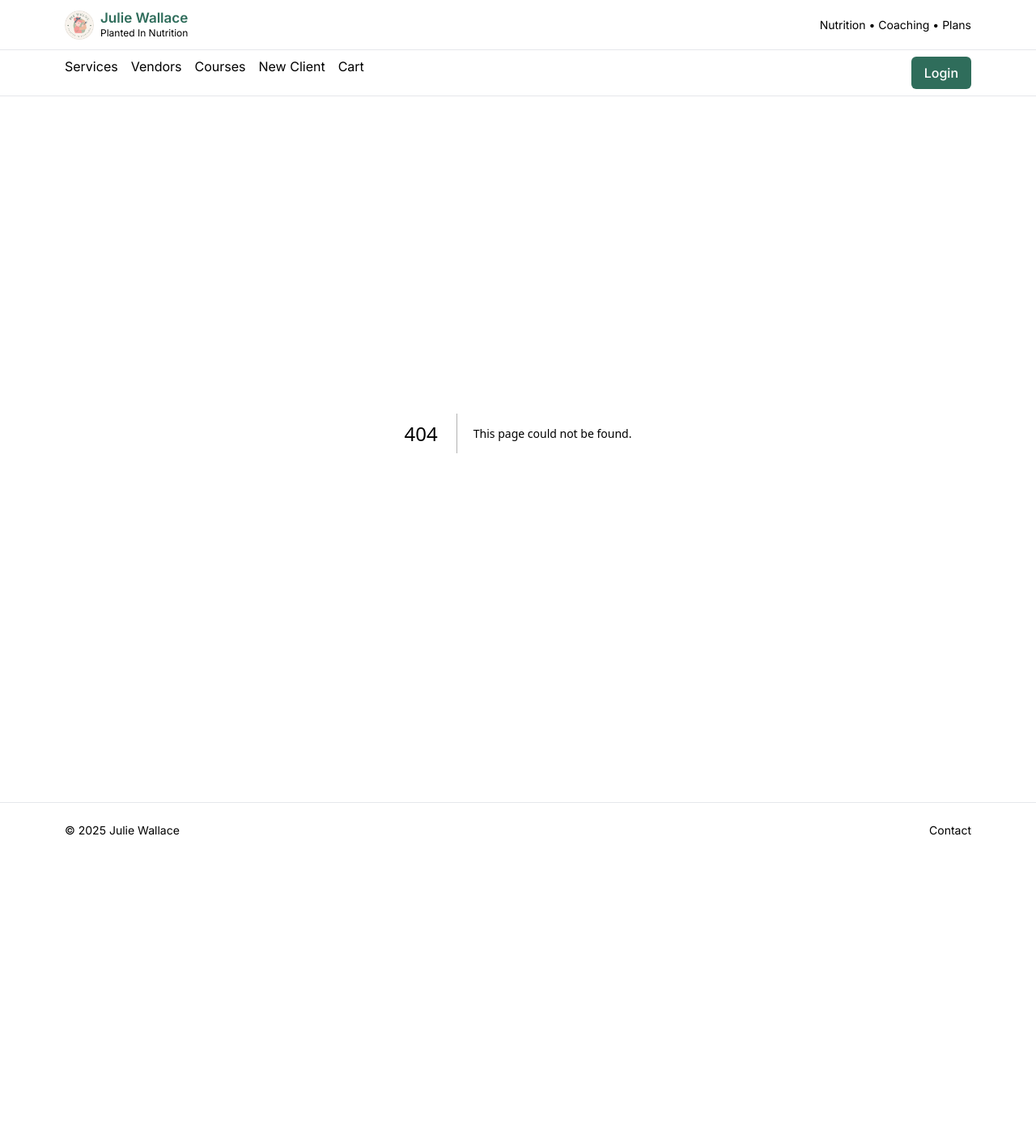
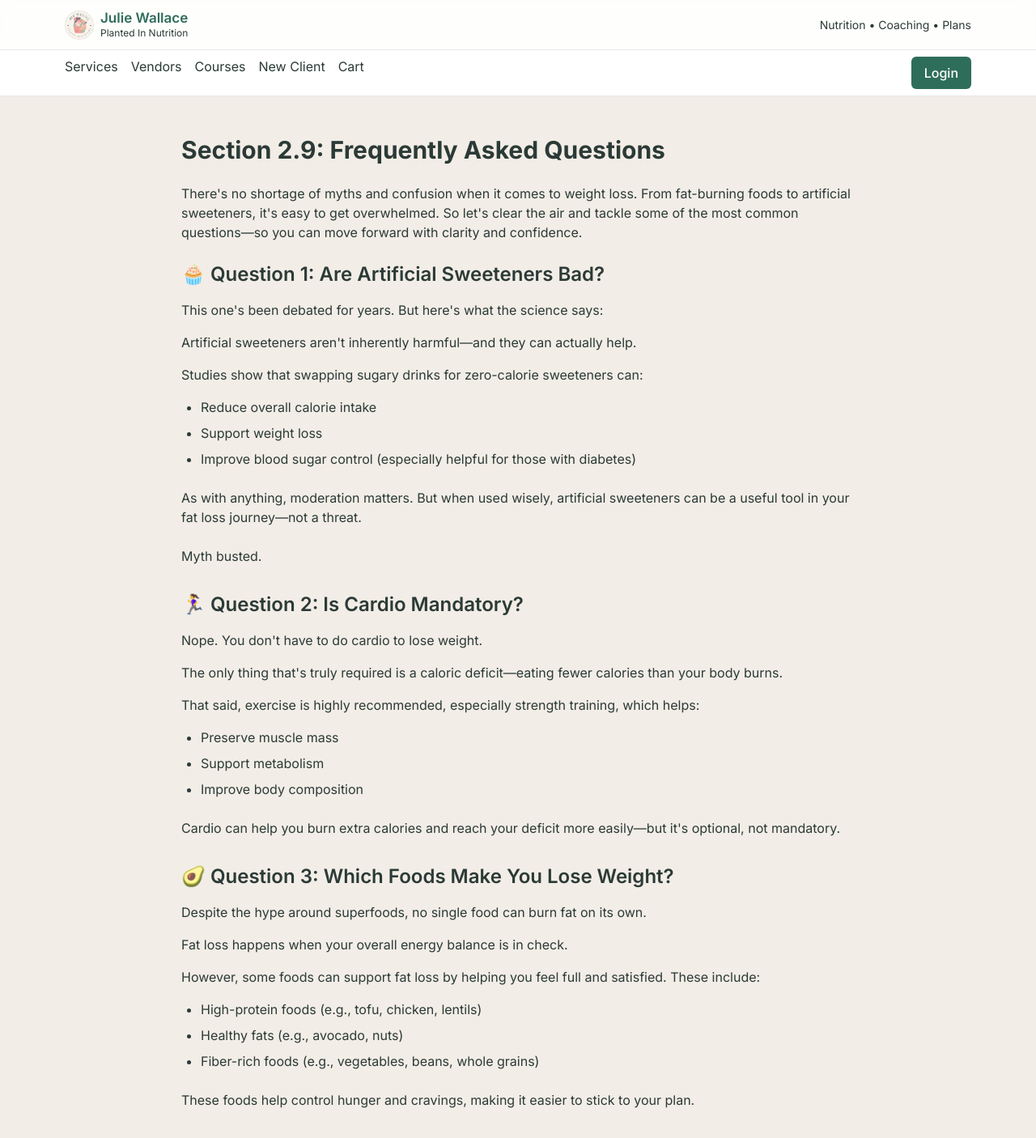
Before and after one commit to mr601s/nutritionist-marketplace-crm, a Next.js app: page /courses/module-2/section-9 in a window 1280 px wide. Before the commit this address had no page. Shown: the top 1406 px of the page at 81% size. Before the commit the page ends 1060 px from the top, so only its background shows below. Built offline with nearby package versions, Linux system fonts and the light colour scheme.

Commit message:
feat: add Section 2.9 Frequently Asked Questions course page.
This page addresses common weight loss myths and questions, providing clarity on topics such as artificial sweeteners, cardio, meal frequency, and supplements.

```diff
--- /dev/null
+++ b/app/courses/module-2/section-9/page.tsx
@@ -0,0 +1,120 @@
+export default function Section29Page() {
+  return (
+    <main className="p-8 max-w-4xl mx-auto">
+      <h1 className="text-3xl font-bold mb-6">
+        Section 2.9: Frequently Asked Questions
+      </h1>
+
+      <p className="mb-6">
+        There{"'"}s no shortage of myths and confusion when it comes to weight loss. From {""} fat-burning foods{""} to artificial sweeteners, it{"'"}s easy to get overwhelmed. So let{"'"}s clear the air and tackle some of the most common questions—so you can move forward with clarity and confidence.
+      </p>
+
+      <h2 className="text-2xl font-semibold mb-4">
+        🧁 Question 1: Are Artificial Sweeteners Bad?
+      </h2>
+      <p className="mb-4">
+        This one{"'"}s been debated for years. But here{"'"}s what the science says:
+      </p>
+      <p className="mb-4">
+        Artificial sweeteners aren{"'"}t inherently harmful—and they can actually help.
+      </p>
+      <p className="mb-4">
+        Studies show that swapping sugary drinks for zero-calorie sweeteners can:
+      </p>
+      <ul className="list-disc pl-6 mb-6 space-y-2">
+        <li>Reduce overall calorie intake</li>
+        <li>Support weight loss</li>
+        <li>Improve blood sugar control (especially helpful for those with diabetes)</li>
+      </ul>
+      <p className="mb-6">
+        As with anything, moderation matters. But when used wisely, artificial sweeteners can be a useful tool in your fat loss journey—not a threat.
+      </p>
+      <p className="mb-8">
+        Myth busted.
+      </p>
+
+      <h2 className="text-2xl font-semibold mb-4">
+        🏃‍♀️ Question 2: Is Cardio Mandatory?
+      </h2>
+      <p className="mb-4">
+        Nope. You don{"'"}t have to do cardio to lose weight.
+      </p>
+      <p className="mb-4">
+        The only thing that{"'"}s truly required is a caloric deficit—eating fewer calories than your body burns.
+      </p>
+      <p className="mb-4">
+        That said, exercise is highly recommended, especially strength training, which helps:
+      </p>
+      <ul className="list-disc pl-6 mb-6 space-y-2">
+        <li>Preserve muscle mass</li>
+        <li>Support metabolism</li>
+        <li>Improve body composition</li>
+      </ul>
+      <p className="mb-8">
+        Cardio can help you burn extra calories and reach your deficit more easily—but it{"'"}s optional, not mandatory.
+      </p>
+
+      <h2 className="text-2xl font-semibold mb-4">
+        🥑 Question 3: Which Foods Make You Lose Weight?
+      </h2>
+      <p className="mb-4">
+        Despite the hype around {""} superfoods,{""} no single food can burn fat on its own.
+      </p>
+      <p className="mb-4">
+        Fat loss happens when your overall energy balance is in check.
+      </p>
+      <p className="mb-4">
+        However, some foods can support fat loss by helping you feel full and satisfied. These include:
+      </p>
+      <ul className="list-disc pl-6 mb-6 space-y-2">
+        <li>High-protein foods (e.g., tofu, chicken, lentils)</li>
+        <li>Healthy fats (e.g., avocado, nuts)</li>
+        <li>Fiber-rich foods (e.g., vegetables, beans, whole grains)</li>
+      </ul>
+      <p className="mb-8">
+        These foods help control hunger and cravings, making it easier to stick to your plan.
+      </p>
+
+      <h2 className="text-2xl font-semibold mb-4">
+        🍽️ Question 4: Does Meal Frequency Matter?
+      </h2>
+      <p className="mb-4">
+        Not really. Whether you eat three meals a day or just one big meal, what matters most is:
+      </p>
+      <ul className="list-disc pl-6 mb-4 space-y-2">
+        <li>Your total daily calories</li>
+        <li>Your macronutrient balance</li>
+      </ul>
+      <p className="mb-6">
+        Choose a meal frequency that fits your lifestyle and helps you stay consistent. Some people thrive on three structured meals, while others prefer fewer, larger meals. There{"'"}s no one-size-fits-all answer—just what works for you.
+      </p>
+      <p className="mb-8">
+        Please Note: For many who experience higher cortisol levels, however, eating within the first hour of waking, can be ideal - although most experience less appetite at this time of day due to the elevated cortisol.
+      </p>
+
+      <h2 className="text-2xl font-semibold mb-4">
+        💊 Question 5: Do Supplements Matter?
+      </h2>
+      <p className="mb-4">
+        Supplements are not the foundation of fat loss. The real pillars are:
+      </p>
+      <ul className="list-disc pl-6 mb-4 space-y-2">
+        <li>Nutrition</li>
+        <li>Movement</li>
+        <li>Sleep</li>
+        <li>Stress management</li>
+      </ul>
+      <p className="mb-4">
+        That said, some supplements can be helpful:
+      </p>
+      <ul className="list-disc pl-6 mb-6 space-y-2">
+        <li>Protein powder: Great for hitting protein targets, especially if you{"'"}re plant-based or on the go</li>
+        <li>Creatine: Supports strength and performance</li>
+        <li>Caffeine: Boosts energy and focus, especially during a calorie deficit</li>
+      </ul>
+      <p className="mb-8">
+        Use supplements to support your plan—not replace it. They{"'"}re the cherry on top, not the whole sundae.
+      </p>
+    </main>
+  );
+}
```
